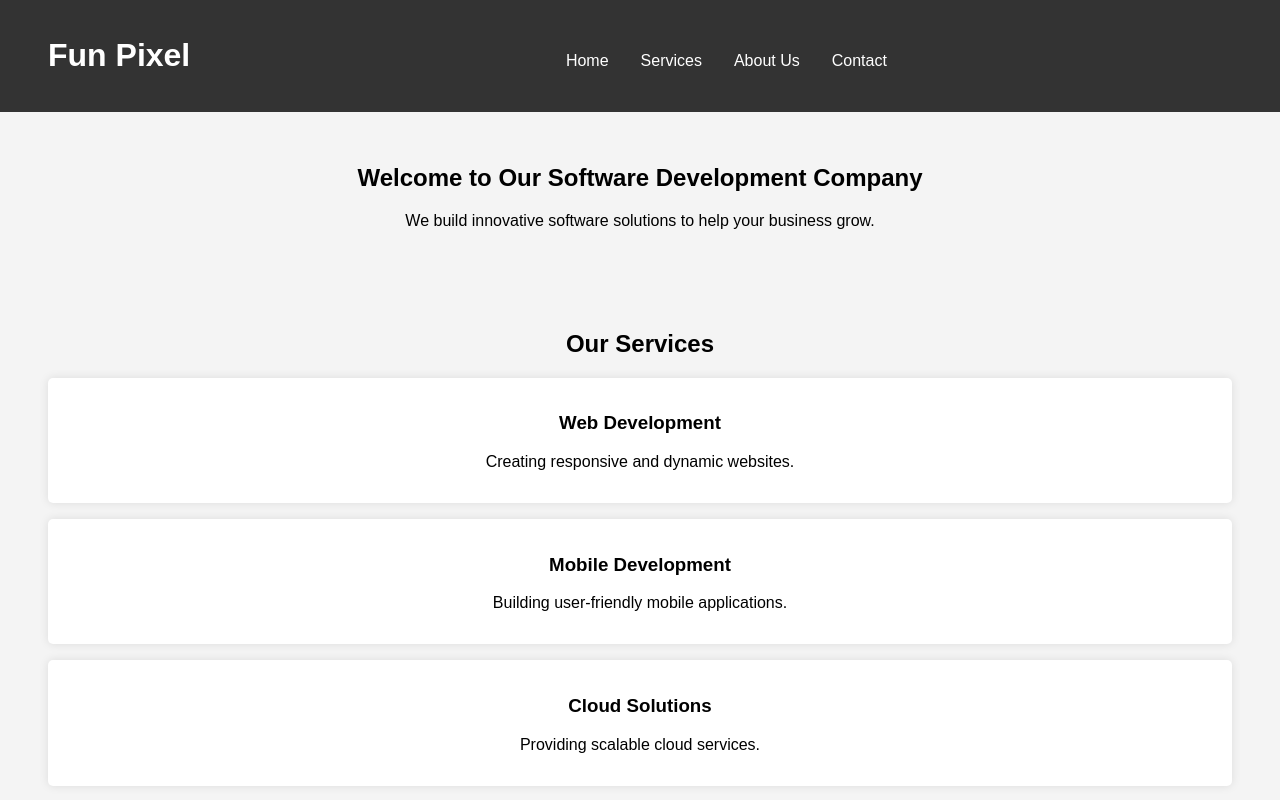
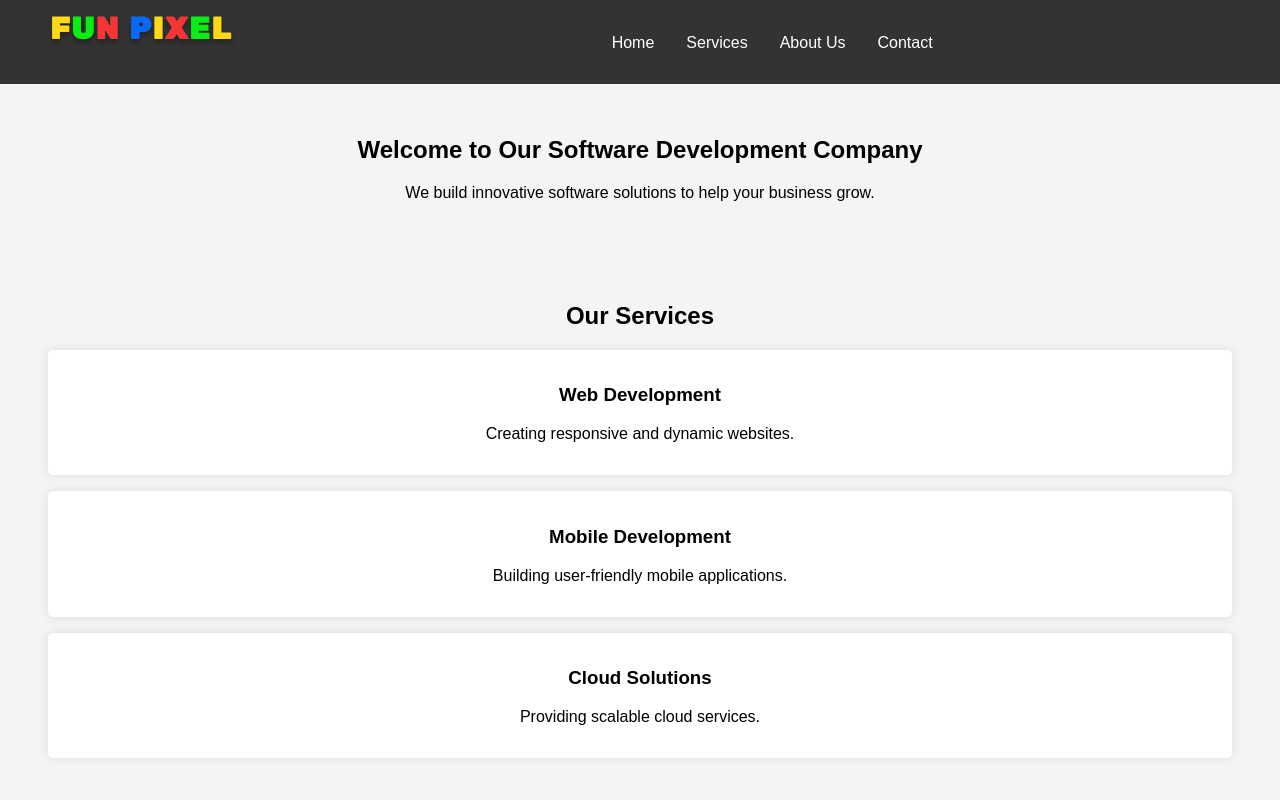
Before and after one commit to sahil-fun-pixel/sahil-fun-pixel.github.io, a plain HTML site: page index.html in a window 1280 px wide. Shown: the top 800 px of the page. Drawn offline with Linux system fonts and the light colour scheme; a script that the page names is missing.

Commit message:
Update index.html

```diff
--- a/index.html
+++ b/index.html
@@ -10,7 +10,7 @@
     <header>
         <div>
             <a href="#home">
-                <h1>Fun Pixel</h1>
+                <img src="./FUN PIXEL-1.0.2.svg" alt="Fun Pixel logo" />
             </a>
         </div>
         <nav>
```
